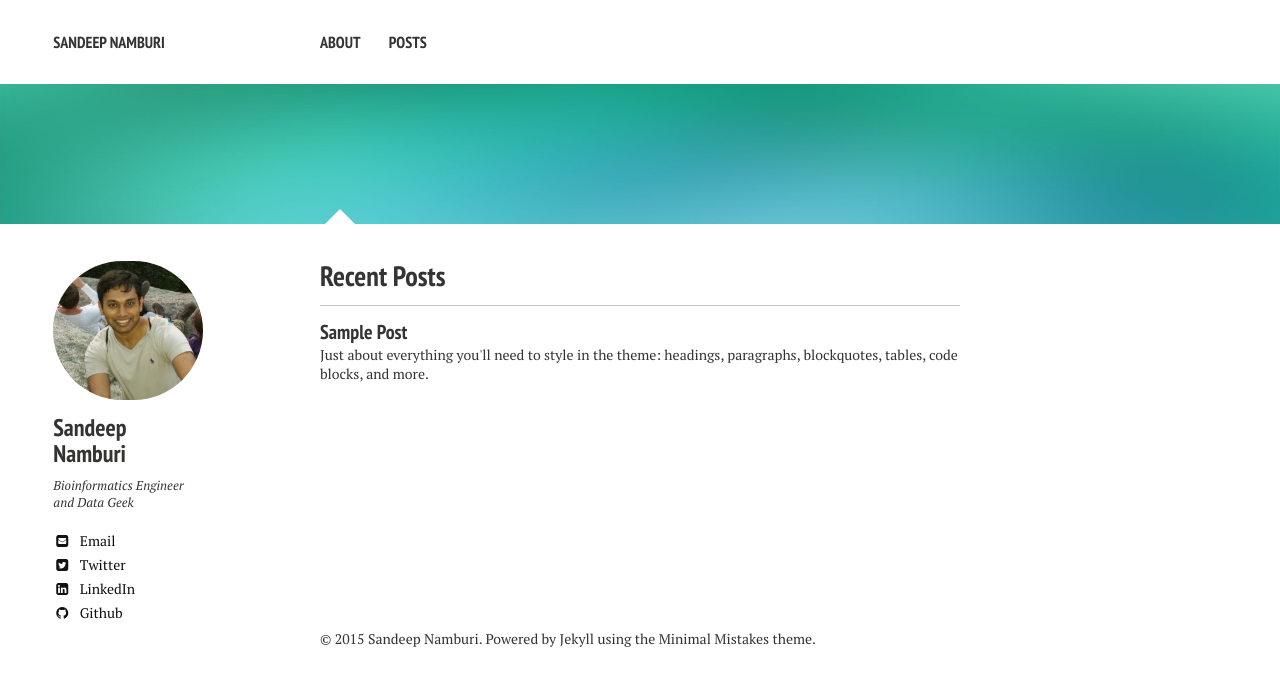
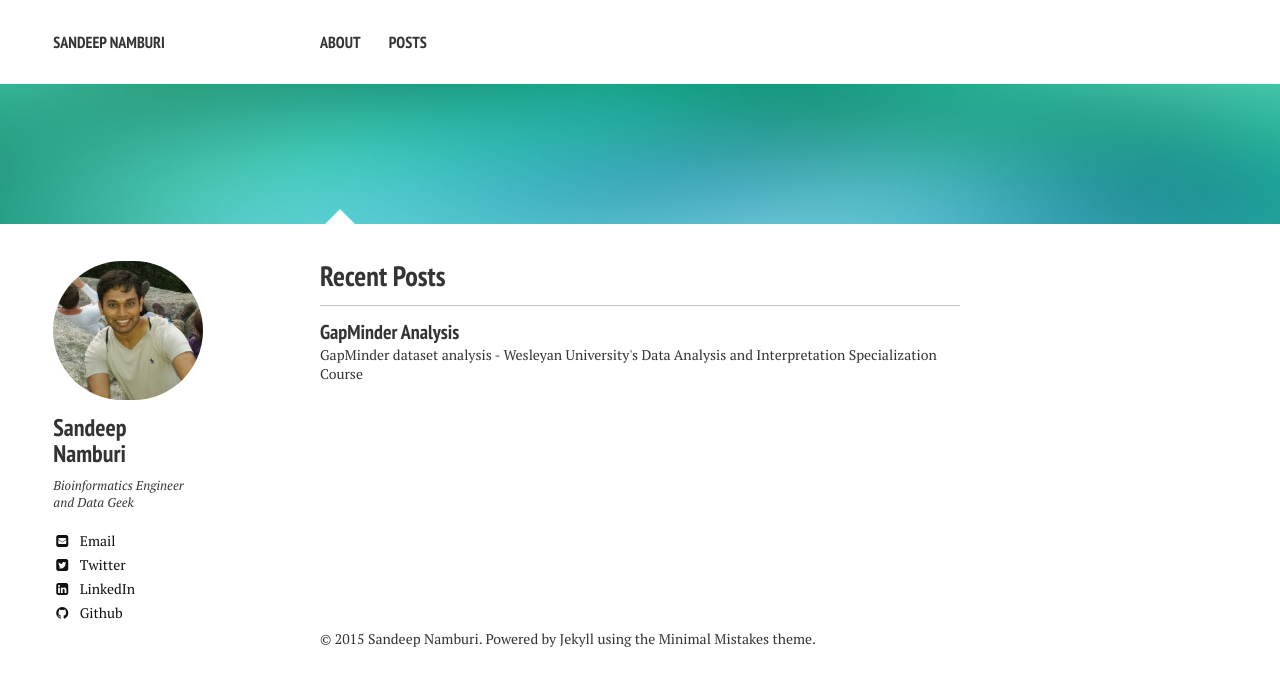
Before and after one commit to snamburi3/snamburi3.github.io, a Jekyll site: the page built from index.md, in a window 1280 px wide. Shown: the top 686 px of the page. Built offline with Jekyll 4.4.1, drawn with Linux system fonts in a browser that asks for light colours; nearby versions of some CDN libraries.

```diff
--- a/_posts/2011-03-10-sample-post.md
+++ b/_posts/2015-11-31-gapminder-analysis.md
@@ -1,8 +1,8 @@
 ---
 layout: post
-title: Sample Post
-excerpt: "Just about everything you'll need to style in the theme: headings, paragraphs, blockquotes, tables, code blocks, and more."
-modified: 2013-05-31
+title:  GapMinder Analysis
+excerpt: "GapMinder dataset analysis - Wesleyan University's Data Analysis and Interpretation Specialization Course "
+modified: 2015-11-31
 tags: [intro, beginner, jekyll, tutorial]
 comments: true
 image:
@@ -79,4 +79,3 @@ HTML and CSS are our tools. Mauris a ante. Suspendisse quam sem, consequat at, c
 | cell4   | cell5   | cell6   |
 |=====
 | Foot1   | Foot2   | Foot3
-{: rules="groups"}
```
Also changed, not shown: 7 other files.
